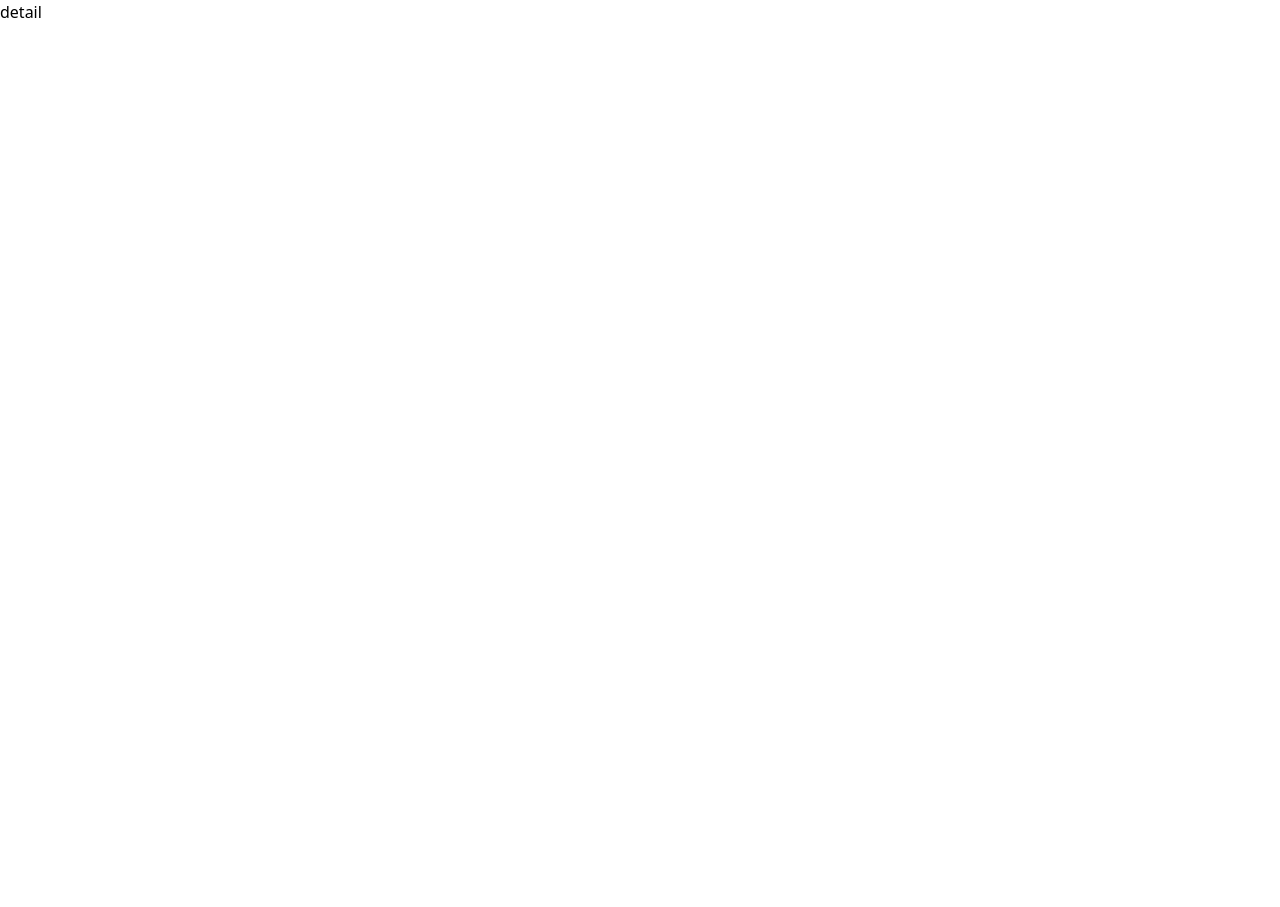
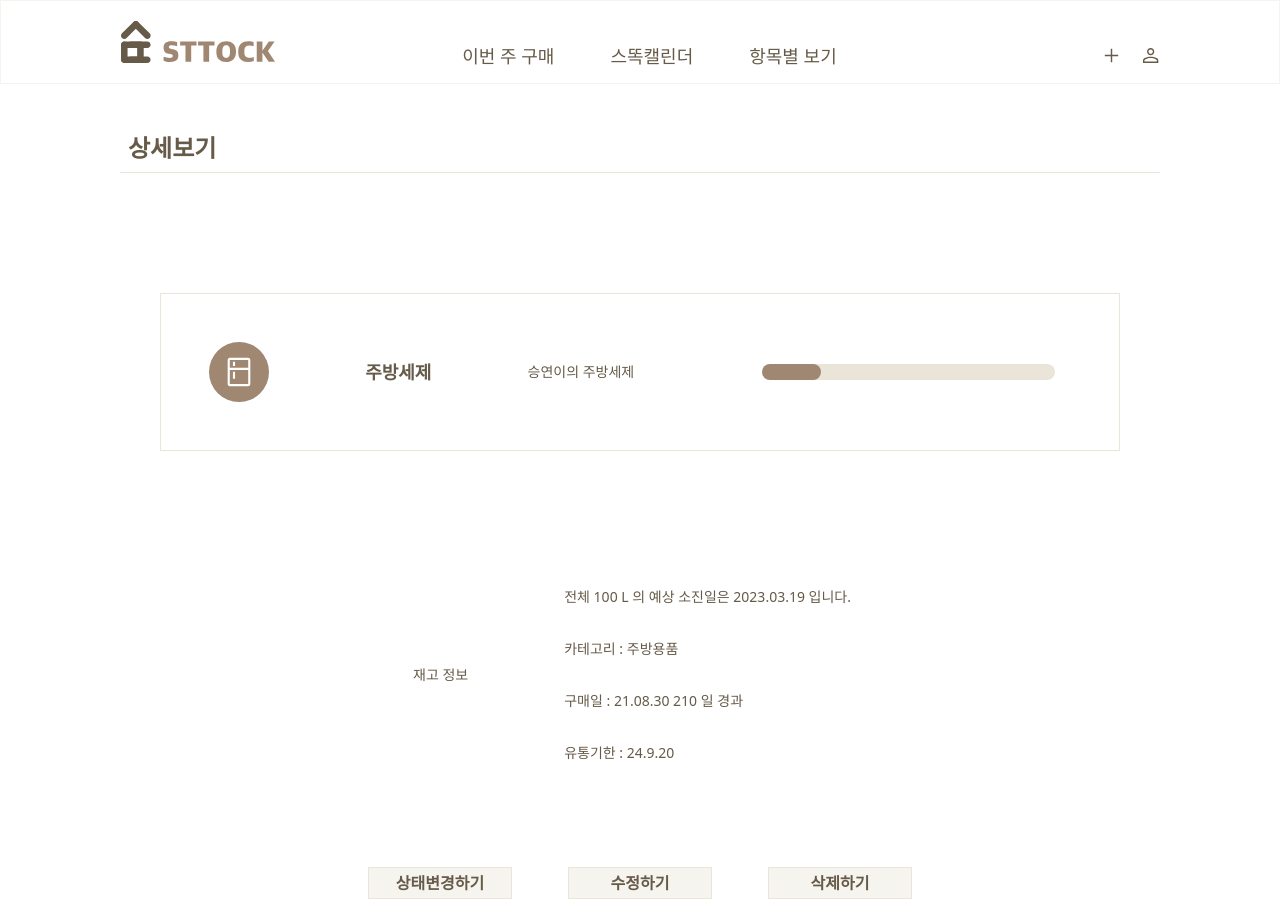
Before and after one commit to Team-Sttock/FE, a Next.js app: page /detail in a window 1280 px wide. Before the commit the page ends 800 px from the top, so only its background shows below. Built offline with nearby package versions, Linux system fonts and the light colour scheme.

Commit message:
feat : 상세보기 페이지 ui 완성

```diff
--- a/pages/detail.tsx
+++ b/pages/detail.tsx
@@ -1,3 +1,94 @@
+import { Noto_Sans } from 'next/font/google'
+
+import Button from '@/features/common/components/Button'
+import Navbar from '@/features/common/components/Navbar'
+import { classNames } from '@/features/common/utils/classNames'
+
+const NotoSans = Noto_Sans({
+  weight: ['500', '400'],
+  subsets: ['latin'],
+})
+
 export default function Page() {
-  return <div>detail</div>
+  return (
+    <>
+      <Navbar />
+      <div className="flex flex-col w-full h-full items-center md:px-20 px-10">
+        <div className="relative w-full p-10">
+          <h1
+            className={classNames(
+              'md:text-2xl text-xl p-2 font-bold text-dark-brown',
+              NotoSans.className
+            )}
+          >
+            상세보기
+          </h1>
+          <hr className="w-full border-1 border-beige" />
+        </div>
+
+        <div className="w-full md:p-20 p-10 ">
+          <div className="flex relative p-10 border border-beige justify-between items-center ">
+            <img
+              src="/icons/kitchen-icon.svg"
+              alt="kitchen-icon"
+              className="p-2"
+            />
+            <h3 className="p-2 lg:text-lg text-md font-bold text-dark-brown">
+              주방세제
+            </h3>
+            <p className="p-2 lg:mr-10 lg:text-md text-sm text-dark-brown">
+              승연이의 주방세제
+            </p>
+            <div className="w-1/3 h-4 lg:mr-6 mr-2 bg-beige rounded-full">
+              <div className="h-full bg-light-brown rounded-full w-[20%]"></div>
+            </div>
+          </div>
+        </div>
+
+        <div className="relative w-full flex flex-row p-10 pb-20 justify-center items-center">
+          <div className="flex mr-20 ">
+            <p className=" text-dark-brown md:text-md text-sm ">재고 정보</p>
+          </div>
+          <div className="text-dark-brown md:text-md text-sm">
+            <div className="p-4">
+              <span> 전체 </span>
+              <span> 100 L </span>
+              <span> 의 예상 소진일은 </span>
+              <span> 2023.03.19</span>
+              <span> 입니다. </span>
+              <br />
+            </div>
+            <div className="p-4">
+              <span> 카테고리 : </span>
+              <span> 주방용품 </span>
+              <br />
+            </div>
+            <div className="p-4">
+              <span> 구매일 : </span>
+              <span> 21.08.30 </span>
+              <span> 210 </span>
+              <span> 일 경과 </span>
+              <br />
+            </div>
+            <div className="p-4">
+              <span> 유통기한 :</span>
+              <span> 24.9.20 </span>
+            </div>
+          </div>
+        </div>
+
+        <div className="flex lg:flex-row flex-col justify-between items-center w-1/2 ">
+          <div className="p-2">
+            <Button className="h-8 w-36  ">상태변경하기</Button>
+          </div>
+          <div className="p-2">
+            <Button className=" h-8 w-36">수정하기</Button>
+          </div>
+          <div className="p-2">
+            <Button className=" h-8 w-36">삭제하기 </Button>
+          </div>
+        </div>
+      </div>
+    </>
+  )
 }
```
